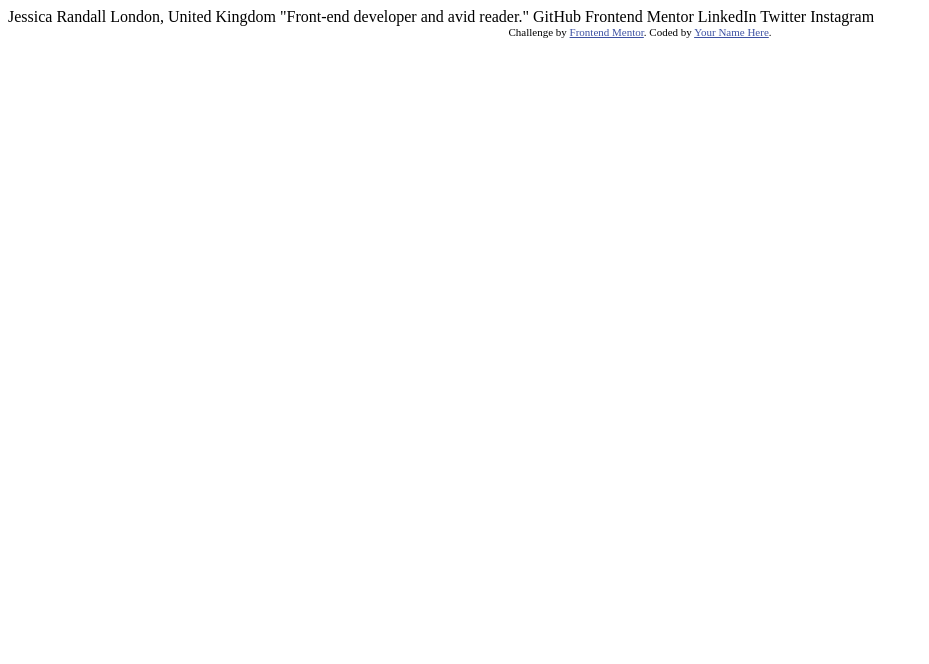
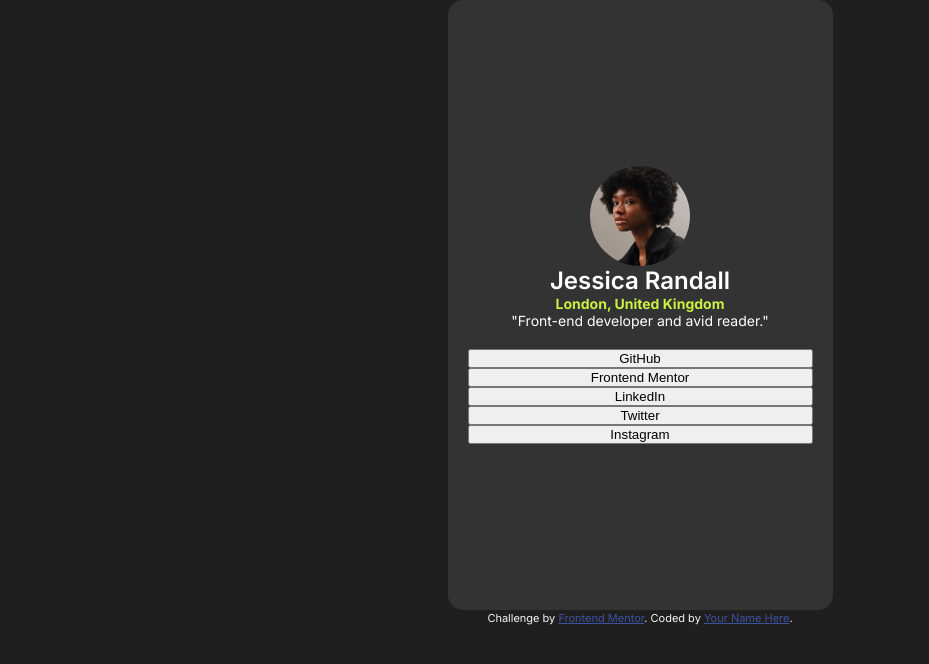
Before and after one commit to rainbowsurfer137/social-links-profile, a plain HTML site: page index.html in a window 1280 px wide. Shown: the whole page, without its empty margins (0-929 px from the left). Drawn offline with Linux system fonts and the light colour scheme.

Commit message:
Add initial HTML structure and CSS styling for profile card

```diff
--- a/index.html
+++ b/index.html
@@ -7,28 +7,34 @@
   <link rel="icon" type="image/png" sizes="32x32" href="./assets/images/favicon-32x32.png">
 
   <title>Frontend Mentor | Social links profile</title>
+  <link rel="stylesheet" href="style.css">
+</head>
 
-  <!-- Feel free to remove these styles or customise in your own stylesheet 👍 -->
-  <style>
-    .attribution { font-size: 11px; text-align: center; }
-    .attribution a { color: hsl(228, 45%, 44%); }
-  </style>
-</head>
 <body>
+<main class="container">
 
-  Jessica Randall
-  London, United Kingdom
-  "Front-end developer and avid reader."
+  <div class="card">
+      <img src="assets/images/avatar-jessica.jpeg" alt="Jessica Randall" class="avatar">
+    <h1 class="name">Jessica Randall</h1>
+    <h2 class="location">London, United Kingdom</h2>
+    <p class="description">"Front-end developer and avid reader."</p>
+    <div class="social-links">
+      <button>GitHub</button>
+      <button>Frontend Mentor</button>
+      <button>LinkedIn</button>
+      <button>Twitter</button>
+      <button>Instagram</button>
+    </div>
+  </div>
 
-  GitHub
-  Frontend Mentor
-  LinkedIn
-  Twitter
-  Instagram
+</main>
 
+<footer>
   <div class="attribution">
     Challenge by <a href="https://www.frontendmentor.io?ref=challenge" target="_blank">Frontend Mentor</a>.
     Coded by <a href="#">Your Name Here</a>.
   </div>
+</footer>
+
 </body>
 </html>
--- /dev/null
+++ b/style.css
@@ -0,0 +1,86 @@
+@import url('https://fonts.googleapis.com/css2?family=Inter:ital,opsz,wght@0,14..32,100..900;1,14..32,100..900&display=swap');
+
+/* General Reset */
+* {
+    margin: 0;
+    padding: 0;
+    box-sizing: border-box;
+}
+
+body {
+    font-family: 'Inter', sans-serif;
+    display: flex;
+    flex-direction: column;
+    justify-content: center;
+    align-items: center;
+    background-color: #1F1F1F;
+    color: #f4f4f4;
+    line-height: 1.6;
+    font-size: 16px;
+    max-width: 1440px;
+}
+
+.container {
+    display: flex;
+    justify-content: center;
+    align-items: center;
+    height: 100%;
+    width: 100%;
+}
+
+.card {
+    display: flex;
+    flex-direction: column;
+    flex-shrink: 0;
+    justify-content: center;
+    align-items: center;
+    background-color: #333;
+    border-radius: 15px;
+    padding: 20px;
+    width: 385px;
+    height: 610px;
+}
+
+h1 {
+    color: #FFF;
+    font-family: Inter;
+    font-size: 24px;
+    font-style: normal;
+    font-weight: 600;
+    line-height: normal;
+}
+
+h2 {
+    color: #CCF142;
+    font-family: Inter;
+    font-size: 14px;
+    font-style: normal;
+    font-weight: 700;
+    line-height: normal;
+}
+
+p {
+    color: #FFF;
+    font-family: Inter;
+    font-size: 14px;
+    font-style: normal;
+    font-weight: 400;
+    line-height: normal;
+}
+
+.avatar {
+    border-radius: 50%;
+    width: 100px;
+    height: 100px;
+}
+
+.social-links {
+    display: flex;
+    flex-direction: column;
+    justify-content: space-between;
+    width: 100%;
+    margin-top: 20px;
+}
+
+.attribution { font-size: 11px; text-align: center; }
+.attribution a { color: hsl(228, 45%, 44%); }
```
